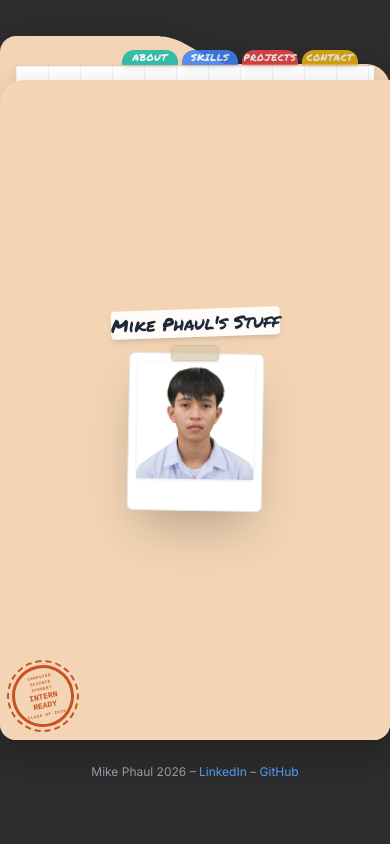
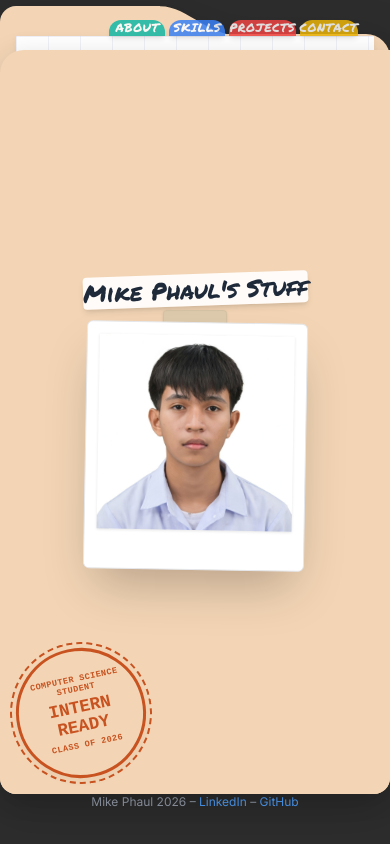
Before and after one commit to mikephaul0917/portfolio-website, a React (Vite) app: page / in a window 390 px wide. Built offline with nearby package versions, Linux system fonts and the light colour scheme.

Commit message:
fixes the overflow issue, fix the height issue, added animations and scrollable tabs

```diff
--- a/src/App.jsx
+++ b/src/App.jsx
@@ -3,7 +3,7 @@ import './App.css';
 
 function App() {
     return (
-        <div className="min-h-screen w-full flex items-center justify-center p-4 sm:p-8 md:p-12 overflow-x-hidden bg-charcoal">
+        <div className="min-h-screen w-full flex flex-col items-center justify-center pt-4 sm:pt-8 md:pt-12 px-4 sm:px-8 md:px-12 pb-0 overflow-x-hidden bg-charcoal">
             <FolderLayout />
         </div>
     );
--- a/src/components/AboutSection.jsx
+++ b/src/components/AboutSection.jsx
@@ -12,16 +12,28 @@ export default function AboutSection() {
                         <div className="h-1 w-16 sm:w-20 bg-teal-500/30 rounded-full mt-1 mb-1 mx-auto sm:mx-0"></div>
                         <p className="text-gray-500 font-medium text-sm sm:text-base md:text-lg mt-1">Computer Science Student – Seeking Internship</p>
                     </div>
-                    <div className="w-20 h-20 sm:w-28 sm:h-28 md:w-32 md:h-32 lg:w-36 lg:h-36 rounded-2xl rotate-3 overflow-hidden border-4 border-white shadow-xl flex-shrink-0 bg-gray-100 transition-transform hover:rotate-0 duration-300">
+                    <div className="group relative w-32 h-32 sm:w-40 sm:h-40 md:w-48 md:h-48 lg:w-56 lg:h-56 rounded-2xl rotate-3 overflow-hidden border-4 border-white shadow-xl flex-shrink-0 bg-gray-100 transition-transform hover:rotate-0 duration-300 cursor-pointer">
                         <img
                             src="/profile/profile.jpg"
                             alt="Mike Phaul - Profile Photo"
-                            className="w-full h-full object-cover"
+                            className="w-full h-full object-cover transition-transform duration-500 group-hover:scale-110"
                             onError={(e) => {
                                 e.target.style.display = 'none';
                                 e.target.parentElement.innerHTML = '<div style="width:100%;height:100%;background:linear-gradient(135deg,#14b8a6,#0f766e);display:flex;align-items:center;justify-content:center;color:white;font-size:1.875rem;font-weight:700">MP</div>';
                             }}
                         />
+                        {/* POV Camera Cover Animation - 3D Reaching Hand */}
+                        <div className="absolute inset-0 z-10 pointer-events-none overflow-hidden rounded-2xl">
+                            {/* The realistic hand image */}
+                            <div className="absolute inset-x-0 -bottom-10 flex items-center justify-center">
+                                <img
+                                    src="/profile/hand.png"
+                                    alt="Hand"
+                                    style={{ transitionTimingFunction: 'cubic-bezier(0.5, 0, 1, 1)' }}
+                                    className="w-[80%] origin-bottom opacity-0 group-hover:opacity-100 scale-[0.4] translate-y-10 group-hover:translate-y-[-10%] group-hover:scale-[4] transition-all duration-[600ms] filter group-hover:blur-[3px] drop-shadow-2xl mix-blend-multiply"
+                                />
+                            </div>
+                        </div>
                     </div>
                 </div>
             </div>
--- a/src/components/CoverFlap.jsx
+++ b/src/components/CoverFlap.jsx
@@ -1,11 +1,26 @@
+import { useState, useEffect } from 'react';
+import { motion } from 'framer-motion';
+
 export default function CoverFlap() {
+    const [isDropped, setIsDropped] = useState(false);
+
+    useEffect(() => {
+        if (!isDropped) return;
+        const resetDrop = () => setIsDropped(false);
+        // Delay attachment to avoid catching the initial click
+        const timer = setTimeout(() => window.addEventListener('click', resetDrop), 10);
+        return () => {
+            clearTimeout(timer);
+            window.removeEventListener('click', resetDrop);
+        };
+    }, [isDropped]);
+
     return (
-        <div className="relative w-full h-full flex flex-col items-center justify-center gap-4 sm:gap-6 md:flex-row md:gap-16 p-4 sm:p-6 md:p-12 lg:p-16 overflow-hidden">
-
+        <div className="relative w-full h-full flex flex-col items-center justify-center gap-4 sm:gap-6 md:flex-row md:gap-16 p-4 sm:p-6 md:p-12 lg:p-16 overflow-hidden pointer-events-auto">
             {/* ── Title label (sticky-note style) ── */}
-            <div className="md:self-start md:mt-12 lg:mt-20">
-                <div className="bg-white/90 px-3 py-2 sm:px-5 sm:py-3 -rotate-2 shadow-md inline-block rounded-sm">
-                    <h1 className="font-[family-name:var(--font-handwritten)] text-lg sm:text-xl md:text-3xl lg:text-4xl text-gray-800 whitespace-nowrap">
+            <div className="md:self-start md:mt-12 lg:mt-20 mb-4 md:mb-0">
+                <div className="bg-white/90 px-4 py-3 sm:px-5 sm:py-3 -rotate-2 shadow-md inline-block rounded-sm">
+                    <h1 className="font-[family-name:var(--font-handwritten)] text-2xl sm:text-3xl md:text-3xl lg:text-4xl text-gray-800 whitespace-nowrap">
                         Mike Phaul's Stuff
                     </h1>
                 </div>
@@ -14,18 +29,31 @@ export default function CoverFlap() {
             {/* ── Polaroid photo with single tape ── */}
             <div className="relative flex-shrink-0">
                 {/* Tape strip — top center only */}
-                <div className="absolute -top-2 sm:-top-3 left-1/2 -translate-x-1/2 w-12 sm:w-16 md:w-24 h-4 sm:h-5 md:h-7 bg-[#d4c5a9]/70 rounded-sm z-10 shadow-sm border border-[#c4b596]/30" />
+                <div className="absolute -top-3 sm:-top-4 left-1/2 -translate-x-1/2 w-16 sm:w-20 md:w-24 h-5 sm:h-6 md:h-7 bg-[#d4c5a9]/70 rounded-sm z-10 shadow-sm border border-[#c4b596]/30" />
 
                 {/* Polaroid frame — responsive sizing via clamp, uses min(vw, vh) for landscape */}
-                <div
-                    className="polaroid-frame"
+                <motion.div
+                    className="polaroid-frame relative z-20 cursor-pointer"
+                    onClick={(e) => {
+                        e.stopPropagation();
+                        if (!isDropped) setIsDropped(true);
+                    }}
+                    initial={false}
+                    animate={isDropped ? {
+                        y: '100vh',
+                        rotate: 15,
+                        transition: { type: 'spring', damping: 15, stiffness: 60 }
+                    } : {
+                        y: 0,
+                        rotate: 1,
+                        transition: { type: 'spring', damping: 20, stiffness: 100 }
+                    }}
                     style={{
                         background: 'white',
-                        padding: 'clamp(8px, 2vw, 16px)',
-                        paddingBottom: 'clamp(24px, 8vw, 56px)',
+                        padding: 'clamp(12px, 3vw, 16px)',
+                        paddingBottom: 'clamp(36px, 10vw, 56px)',
                         borderRadius: '6px',
                         boxShadow: '0 25px 50px -12px rgba(0,0,0,0.25)',
-                        transform: 'rotate(1deg)',
                         border: '1px solid #e5e7eb',
                     }}
                 >
@@ -35,8 +63,8 @@ export default function CoverFlap() {
                         className="polaroid-img"
                         style={{
                             display: 'block',
-                            width: 'clamp(100px, min(30vw, 40vh), 240px)',
-                            height: 'clamp(100px, min(30vw, 40vh), 240px)',
+                            width: 'clamp(160px, min(50vw, 40vh), 280px)',
+                            height: 'clamp(160px, min(50vw, 40vh), 280px)',
                             objectFit: 'cover',
                             boxShadow: 'inset 0 0 0 1px rgba(0,0,0,0.08), 0 1px 3px rgba(0,0,0,0.1)',
                         }}
@@ -50,34 +78,51 @@ export default function CoverFlap() {
                             `;
                         }}
                     />
-                </div>
+                </motion.div>
             </div>
 
             {/* ── Stamp badge — bottom-left ── */}
-            <div className="absolute bottom-3 left-3 sm:bottom-6 sm:left-6 md:bottom-14 md:left-16 lg:bottom-16 lg:left-24">
-                <div style={{
-                    width: 'clamp(60px, min(16vw, 25vh), 130px)',
-                    height: 'clamp(60px, min(16vw, 25vh), 130px)',
+            <div className="absolute bottom-4 left-4 sm:bottom-6 sm:left-6 md:bottom-14 md:left-16 lg:bottom-16 lg:left-24 z-30">
+                <motion.div
+                    initial={{ scale: 3.5, opacity: 0, rotate: 10 }}
+                    animate={{ scale: 1, opacity: 0.88, rotate: -12 }}
+                    transition={{
+                        type: 'spring',
+                        damping: 10,
+                        stiffness: 200,
+                        mass: 0.8,
+                        delay: 0.4
+                    }}
+                    style={{
+                        width: 'clamp(130px, min(30vw, 30vh), 180px)',
+                        height: 'clamp(130px, min(30vw, 30vh), 180px)',
                         borderRadius: '50%',
                         border: '3px solid #c2410c',
                         outline: '2px dashed #c2410c',
-                    outlineOffset: '3px',
+                        outlineOffset: '4px',
                         color: '#c2410c',
                         display: 'flex',
                         flexDirection: 'column',
                         alignItems: 'center',
                         justifyContent: 'center',
-                    transform: 'rotate(-12deg)',
-                    opacity: 0.88,
                         fontFamily: 'monospace',
                         textAlign: 'center',
-                    padding: '0.5rem',
-                    gap: '1px',
+                        padding: '0.25rem',
+                        gap: '2px',
+                        boxShadow: '0 4px 10px rgba(0,0,0,0.05)'
                     }}>
-                    <span style={{ fontSize: 'clamp(0.25rem, min(0.9vw, 1.5vh), 0.5rem)', fontWeight: 700, letterSpacing: '0.15em', textTransform: 'uppercase' }}>Computer Science Student</span>
-                    <span style={{ fontSize: 'clamp(0.5rem, min(2vw, 3.5vh), 1.3rem)', fontWeight: 900, lineHeight: 1.1 }}>INTERN READY</span>
-                    <span style={{ fontSize: 'clamp(0.25rem, min(0.9vw, 1.5vh), 0.5rem)', fontWeight: 700, letterSpacing: '0.15em', textTransform: 'uppercase' }}>Class of 2026</span>
-                </div>
+                    <span style={{ fontSize: 'clamp(0.4rem, 2.2vw, 0.65rem)', fontWeight: 700, letterSpacing: '0.05em', textTransform: 'uppercase', lineHeight: 1.2, whiteSpace: 'nowrap' }}>
+                        <div>Computer Science</div>
+                        <div>Student</div>
+                    </span>
+                    <span style={{ fontSize: 'clamp(0.9rem, 4.5vw, 1.6rem)', fontWeight: 900, lineHeight: 1.05, margin: '2px 0', whiteSpace: 'nowrap' }}>
+                        <div>INTERN</div>
+                        <div>READY</div>
+                    </span>
+                    <span style={{ fontSize: 'clamp(0.4rem, 2.2vw, 0.65rem)', fontWeight: 700, letterSpacing: '0.05em', textTransform: 'uppercase', whiteSpace: 'nowrap' }}>
+                        <div>Class of 2026</div>
+                    </span>
+                </motion.div>
             </div>
         </div>
     );
--- a/src/components/TabNav.jsx
+++ b/src/components/TabNav.jsx
@@ -20,17 +20,17 @@ export default function TabNav({ activeTab, onTabChange, paperY }) {
                         onClick={() => onTabChange(tab.id)}
                         style={{ y: isActive ? 0 : negatedPaperY, minWidth: '3.5rem' }}
                         className={`
-                            px-3 sm:px-6 md:px-10
-                            py-2 sm:py-3 md:py-3.5
+                            px-4 sm:px-6 md:px-10
+                            py-2.5 sm:py-3 md:py-3.5
                             rounded-t-xl
                             font-[family-name:var(--font-handwritten)]
-                            text-white text-[0.6rem] sm:text-xs md:text-sm
+                            text-white text-xs sm:text-sm md:text-base
                             uppercase tracking-wider
                             cursor-pointer select-none
                             pointer-events-auto
                             ${tab.bg} ${tab.hover}
                             ${isActive
-                                ? 'shadow-lg brightness-110 relative pb-3 sm:pb-4 md:pb-5'
+                                ? 'shadow-lg brightness-110 relative pb-3.5 sm:pb-4 md:pb-5'
                                 : 'shadow-md opacity-85 hover:opacity-100'
                             }
                         `}
```
Also changed, not shown: src/components/FolderLayout.jsx (+61 -5 lines), public/profile/hand.png (added), public/profile/stamp-hand.png (added). Lines whose indentation alone changed are shown as unchanged.
